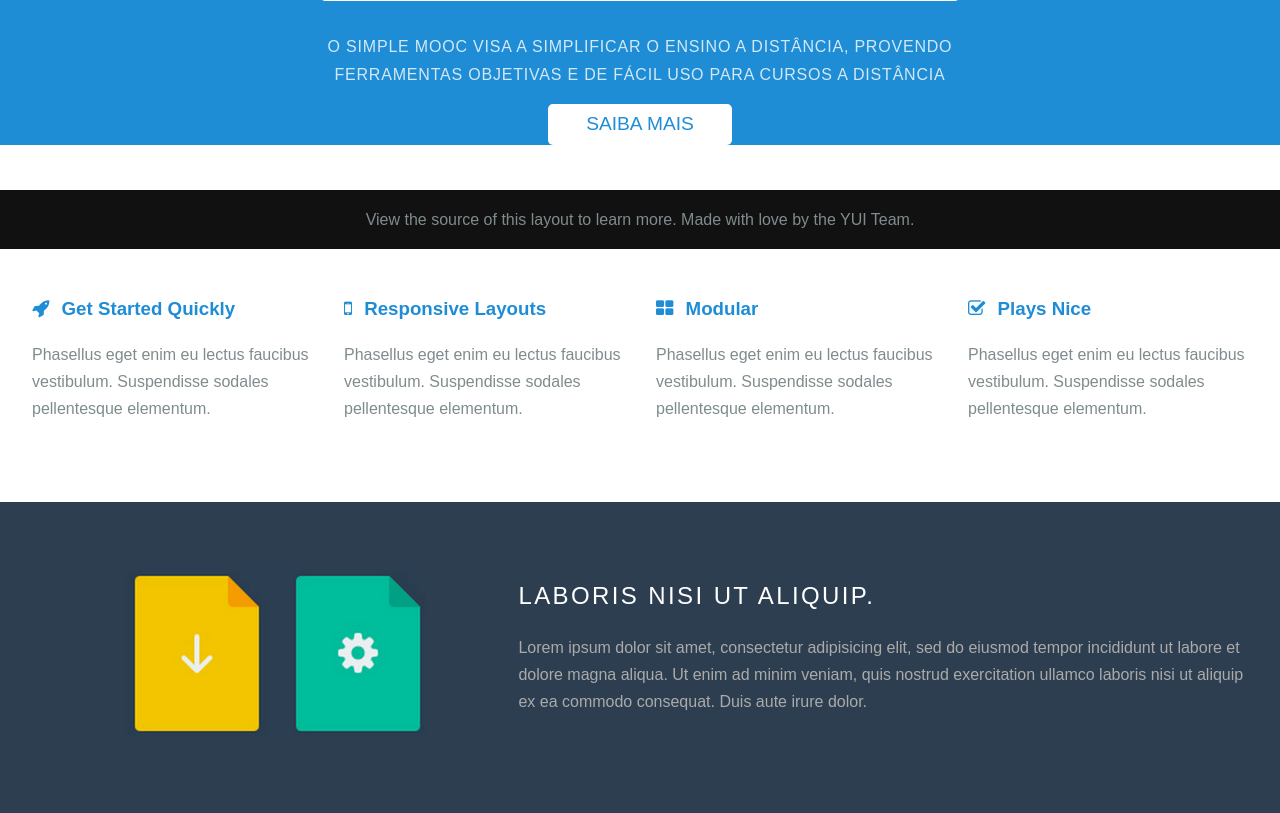
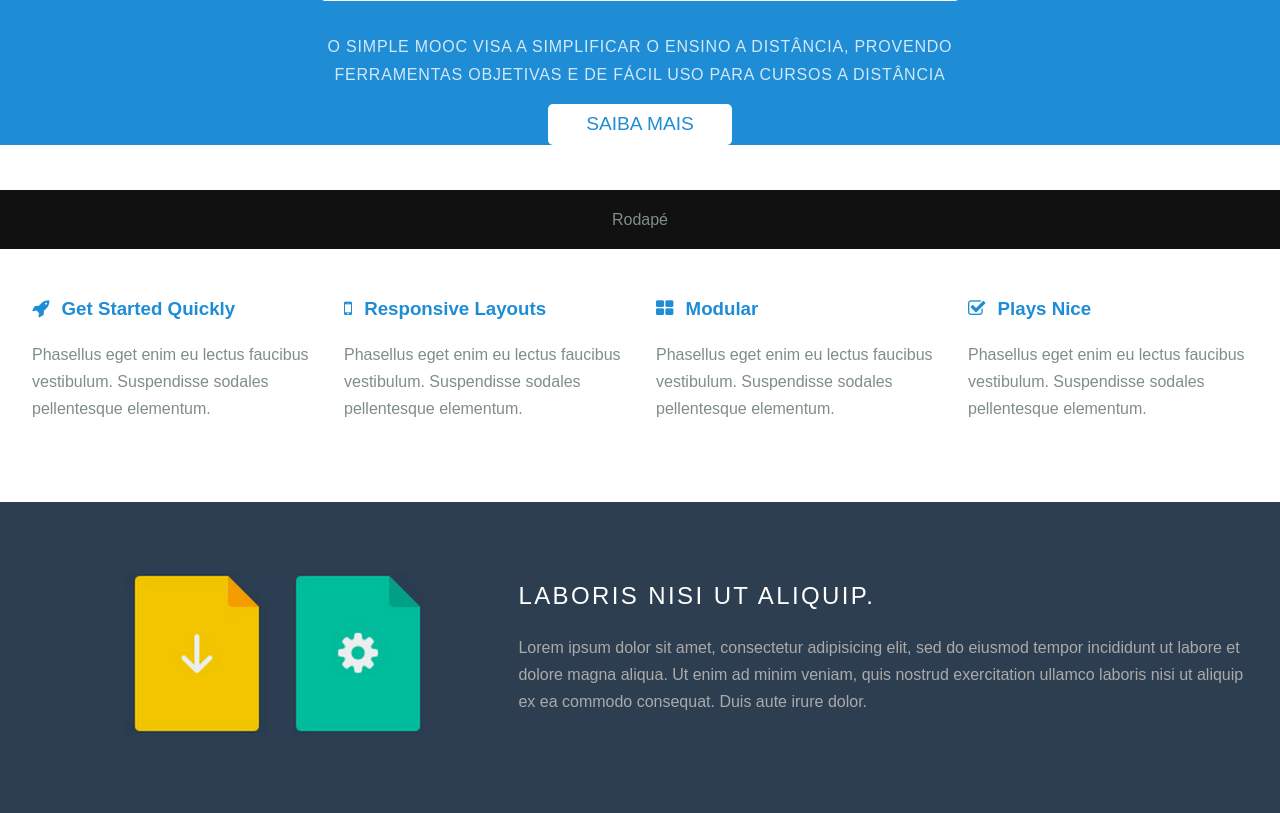
Before and after one commit to ianAraujj/Aprendendo-Django, a Django app: page / in a window 1280 px wide. Shown: the part 551-1364 px from the top of the page. Run offline with Django 3.2, Linux system fonts and the light colour scheme; some libraries are stand-ins or nearby versions.

Commit message:
Rodape alterado

```diff
--- a/primeiroProjeto/nucleo/templates/base.html
+++ b/primeiroProjeto/nucleo/templates/base.html
@@ -46,7 +46,7 @@
     <div class="content-wrapper">
         {%block pode_aqui %}{% endblock %}
         <div class="footer l-box is-center">
-            View the source of this layout to learn more. Made with love by the YUI Team.
+            Rodapé
         </div>
     </div>
 
```
